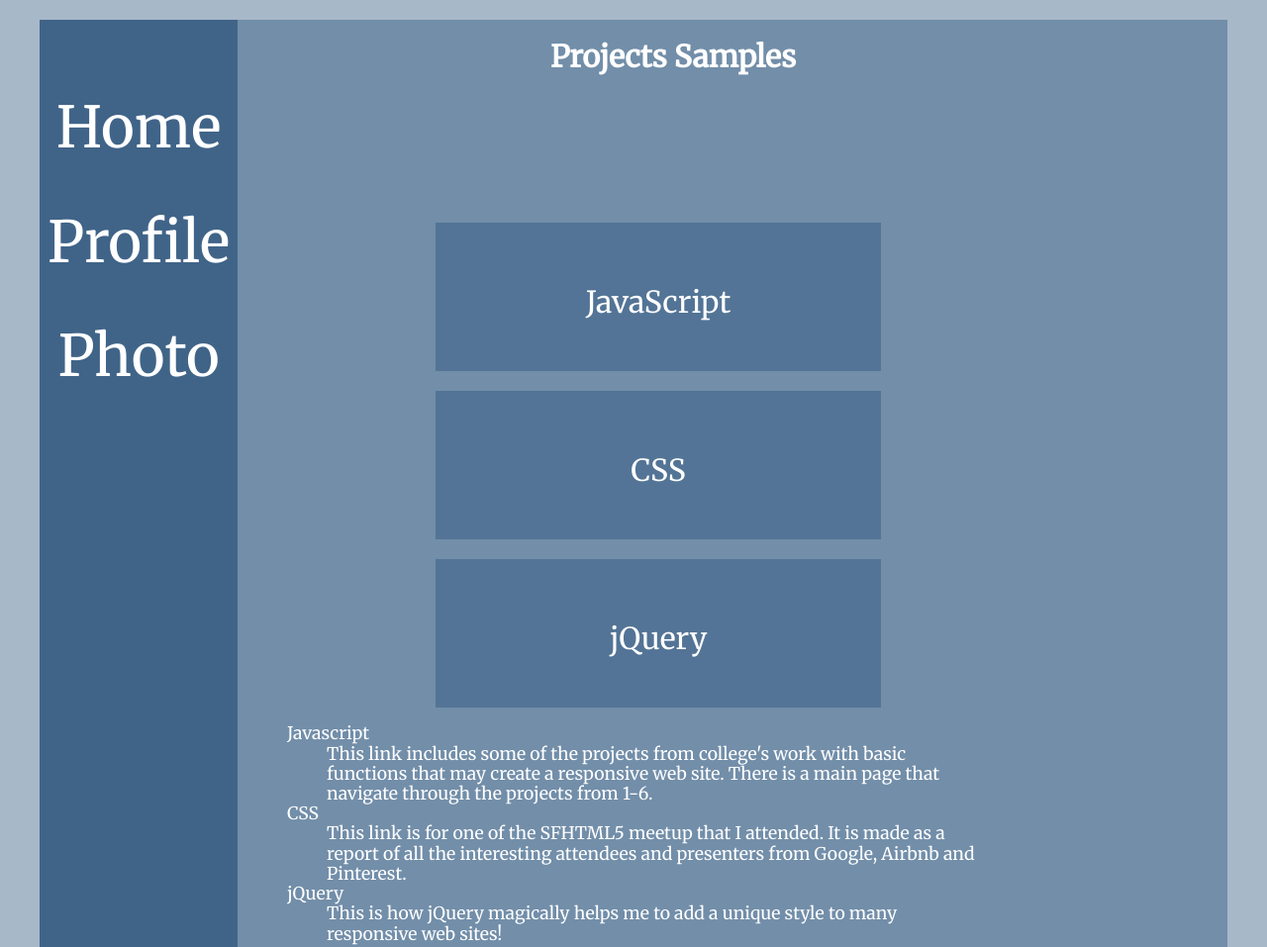
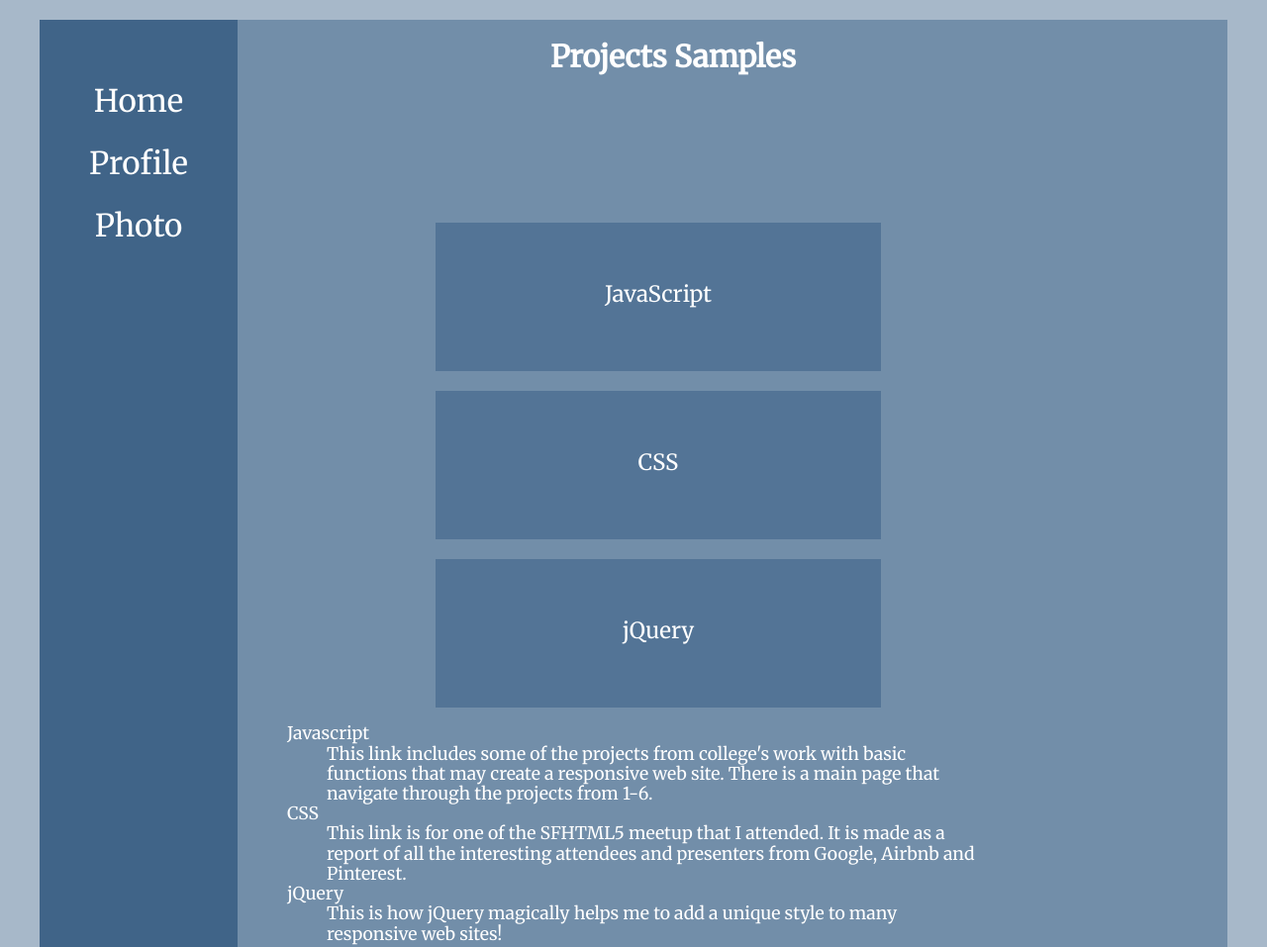
Before and after one commit to moodimazri/moodimazri.github.io, a plain HTML site: page college.htm in a window 1280 px wide. Shown: the top 957 px of the page at 99% size. Drawn offline with nearby package versions, Linux system fonts and the light colour scheme; a web font is replaced by a local one.

Commit message:
Update college.css

```diff
--- a/college.css
+++ b/college.css
@@ -15,7 +15,7 @@
 }
 ul, a {
     margin-top: 50px;
-    font-size: 1.9em;
+    font-size: 1.4em;
     line-height: 2em;
     font-family: 'Merriweather', serif;
     color: white;
```
